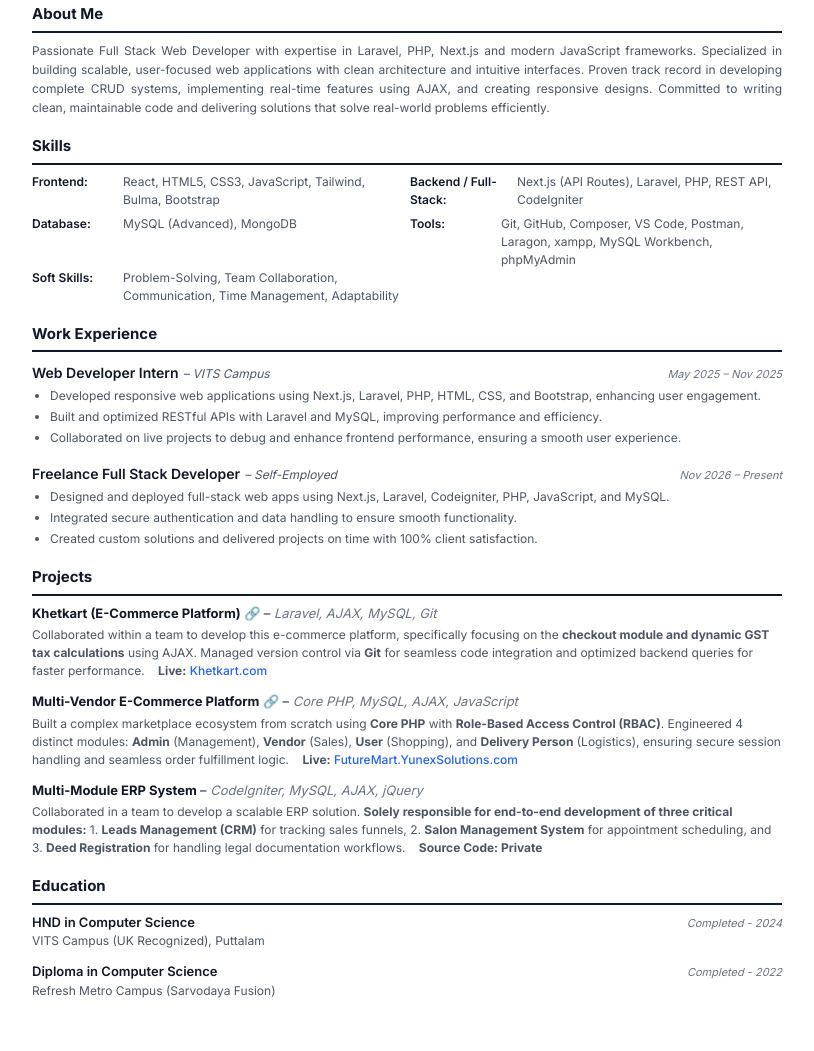
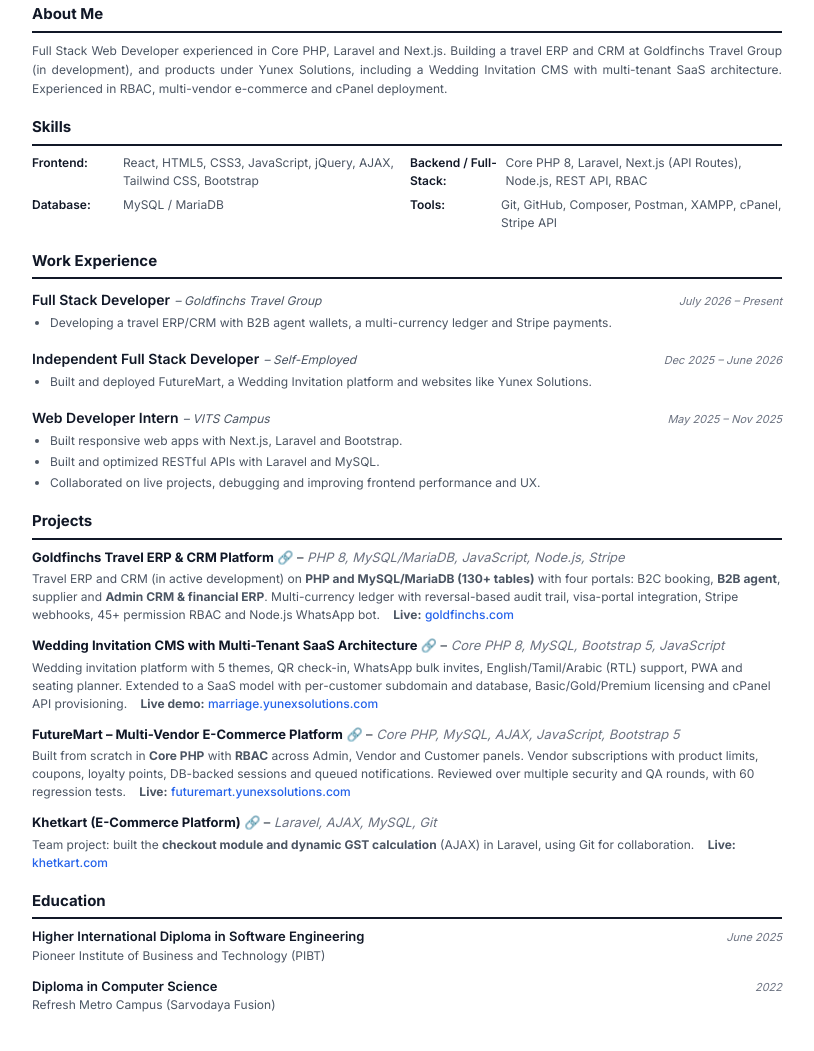
Before and after one commit to Shifkan04/My-CV-, a plain HTML site: page index.html in a window 1280 px wide. Shown: the part 227-1278 px from the top of the page, without its empty margins (233-1047 px from the left). Drawn offline with Linux system fonts and the light colour scheme.

Commit message:
biggest update from saudi

```diff
--- a/index.html
+++ b/index.html
@@ -4,7 +4,7 @@
 <head>
     <meta charset="UTF-8">
     <meta name="viewport" content="width=device-width, initial-scale=1.0">
-    <title>Shifkan - Full Stack Web Developer</title>
+    <title>Jaroofdeen Sifkhan - Full Stack Web Developer</title>
     <link href="https://fonts.googleapis.com/css2?family=Inter:wght@400;500;600;700&display=swap" rel="stylesheet">
     <link rel="stylesheet" href="https://cdnjs.cloudflare.com/ajax/libs/font-awesome/6.5.0/css/all.min.css">
 
@@ -699,7 +699,7 @@
         <header class="header">
             <img src="images/profile.png" alt="Profile Photo" class="profile-photo" onerror="this.style.display='none'">
             <div class="header-content">
-                <h1 class="name">Jaroof Deen Shifkan</h1>
+                <h1 class="name">Jaroofdeen Sifkhan</h1>
                 <div class="title-wrapper">
                     <h4 class="job-title">Full Stack Web Developer</h4>
                     <span class="status">
@@ -732,15 +732,7 @@
         <section class="section">
             <h2 class="section-title">About Me</h2>
             <p class="about-text">
-                Passionate Full Stack Web Developer with expertise in Laravel, PHP, Next.js and modern JavaScript
-                frameworks.
-                Specialized in building scalable, user-focused web applications with clean architecture and intuitive
-                interfaces.
-                Proven track record in developing complete CRUD systems, implementing real-time features using AJAX, and
-                creating
-                responsive designs. Committed to writing clean, maintainable code and delivering solutions that solve
-                real-world
-                problems efficiently.
+                Full Stack Web Developer experienced in Core PHP, Laravel and Next.js. Building a travel ERP and CRM at Goldfinchs Travel Group (in development), and products under Yunex Solutions, including a Wedding Invitation CMS with multi-tenant SaaS architecture. Experienced in RBAC, multi-vendor e-commerce and cPanel deployment.
             </p>
         </section>
 
@@ -749,33 +741,51 @@
             <div class="skills-grid">
                 <div class="skill-category">
                     <div class="skill-label">Frontend:</div>
-                    <div class="skill-items">React, HTML5, CSS3, JavaScript, Tailwind, Bulma, Bootstrap</div>
+                    <div class="skill-items">React, HTML5, CSS3, JavaScript, jQuery, AJAX, Tailwind CSS, Bootstrap</div>
                 </div>
                 <div class="skill-category">
                     <div class="skill-label">Backend / Full-Stack:</div>
-                    <div class="skill-items">Next.js (API Routes), Laravel, PHP, REST API, CodeIgniter</div>
+                    <div class="skill-items">Core PHP 8, Laravel, Next.js (API Routes), Node.js, REST API, RBAC</div>
                 </div>
                 <div class="skill-category">
                     <div class="skill-label">Database:</div>
-                    <div class="skill-items">MySQL (Advanced), MongoDB</div>
+                    <div class="skill-items">MySQL / MariaDB</div>
                 </div>
                 <div class="skill-category">
                     <div class="skill-label">Tools:</div>
-                    <div class="skill-items">Git, GitHub, Composer, VS Code, Postman, Laragon, xampp, MySQL Workbench,
-                        phpMyAdmin</div>
+                    <div class="skill-items">Git, GitHub, Composer, Postman, XAMPP, cPanel, Stripe API</div>
                 </div>
             </div>
-            <div class="skills-grid">
-                <div class="skill-category">
-                    <div class="skill-label">Soft Skills:</div>
-                    <div class="skill-items">Problem-Solving, Team Collaboration, Communication, Time Management,
-                        Adaptability</div>
-                </div>
-            </div>
-        </section>
+            </section>
 
         <section class="section">
             <h2 class="section-title">Work Experience</h2>
+
+            <div class="experience-item">
+                <div class="experience-header">
+                    <div>
+                        <span class="job-title">Full Stack Developer</span>
+                        <span class="company"> – Goldfinchs Travel Group</span>
+                    </div>
+                    <div class="date">July 2026 – Present</div>
+                </div>
+                <ul class="description-list">
+                    <li>Developing a travel ERP/CRM with B2B agent wallets, a multi-currency ledger and Stripe payments.</li>
+                </ul>
+            </div>
+
+            <div class="experience-item">
+                <div class="experience-header">
+                    <div>
+                        <span class="job-title">Independent Full Stack Developer</span>
+                        <span class="company"> – Self-Employed</span>
+                    </div>
+                    <div class="date">Dec 2025 – June 2026</div>
+                </div>
+                <ul class="description-list">
+                    <li>Built and deployed FutureMart, a Wedding Invitation platform and websites like Yunex Solutions.</li>
+                </ul>
+            </div>
 
             <div class="experience-item">
                 <div class="experience-header">
@@ -787,38 +797,69 @@
                 </div>
 
                 <ul class="description-list">
-                    <li>Developed responsive web applications using Next.js, Laravel, PHP, HTML, CSS, and Bootstrap,
-                        enhancing
-                        user engagement.</li>
-                    <li>Built and optimized RESTful APIs with Laravel and MySQL, improving performance and efficiency.
-                    </li>
-                    <li>Collaborated on live projects to debug and enhance frontend performance, ensuring a smooth user
-                        experience.</li>
+                    <li>Built responsive web apps with Next.js, Laravel and Bootstrap.</li>
+                    <li>Built and optimized RESTful APIs with Laravel and MySQL.</li>
+                    <li>Collaborated on live projects, debugging and improving frontend performance and UX.</li>
                 </ul>
             </div>
 
-            <div class="experience-item">
-                <div class="experience-header">
-                    <div>
-                        <span class="job-title">Freelance Full Stack Developer</span>
-                        <span class="company"> – Self-Employed</span>
-                    </div>
-                    <div class="date">
-                        <span id="current-date"></span> – Present
-                    </div>
-                </div>
-
-                <ul class="description-list">
-                    <li>Designed and deployed full-stack web apps using Next.js, Laravel, Codeigniter, PHP, JavaScript,
-                        and MySQL.</li>
-                    <li>Integrated secure authentication and data handling to ensure smooth functionality.</li>
-                    <li>Created custom solutions and delivered projects on time with 100% client satisfaction.</li>
-                </ul>
-            </div>
         </section>
 
         <section class="section">
             <h2 class="section-title">Projects</h2>
+
+            <div class="project-item">
+                <div class="project-title-line">
+                    <span class="project-name">
+                        <a href="https://goldfinchs.com" target="_blank" style="text-decoration: none; color: inherit;">
+                            <strong>Goldfinchs Travel ERP &amp; CRM Platform</strong> 🔗
+                        </a>
+                    </span> –
+                    <span class="project-tech">PHP 8, MySQL/MariaDB, JavaScript, Node.js, Stripe</span>
+                </div>
+                <div class="project-description">
+                    Travel ERP and CRM (in active development) on <strong>PHP and MySQL/MariaDB (130+ tables)</strong> with four portals: B2C booking, <strong>B2B agent</strong>, supplier and <strong>Admin CRM &amp; financial ERP</strong>. Multi-currency ledger with reversal-based audit trail, visa-portal integration, Stripe webhooks, 45+ permission RBAC and Node.js WhatsApp bot.
+                    <span style="margin-left: 10px;">
+                        <strong>Live:</strong> <a href="https://goldfinchs.com" target="_blank">goldfinchs.com</a>
+                    </span>
+                </div>
+            </div>
+
+            <div class="project-item">
+                <div class="project-title-line">
+                    <span class="project-name">
+                        <a href="https://marriage.yunexsolutions.com" target="_blank" style="text-decoration: none; color: inherit;">
+                            <strong>Wedding Invitation CMS with Multi-Tenant SaaS Architecture</strong> 🔗
+                        </a>
+                    </span> –
+                    <span class="project-tech">Core PHP 8, MySQL, Bootstrap 5, JavaScript</span>
+                </div>
+                <div class="project-description">
+                    Wedding invitation platform with 5 themes, QR check-in, WhatsApp bulk invites, English/Tamil/Arabic (RTL) support, PWA and seating planner. Extended to a SaaS model with per-customer subdomain and database, Basic/Gold/Premium licensing and cPanel API provisioning.
+                    <span style="margin-left: 10px;">
+                        <strong>Live demo:</strong> <a href="https://marriage.yunexsolutions.com" target="_blank">marriage.yunexsolutions.com</a>
+                    </span>
+                </div>
+            </div>
+
+             <div class="project-item">
+                <div class="project-title-line">
+                    <span class="project-name">
+                        <a href="https://futuremart.yunexsolutions.com" target="_blank"
+                            style="text-decoration: none; color: inherit;">
+                            <strong>FutureMart – Multi-Vendor E-Commerce Platform</strong> 🔗
+                        </a>
+                    </span> –
+                    <span class="project-tech">Core PHP, MySQL, AJAX, JavaScript, Bootstrap 5</span>
+                </div>
+                <div class="project-description">
+                    Built from scratch in <strong>Core PHP</strong> with
+                    <strong>RBAC</strong> across Admin, Vendor and Customer panels. Vendor subscriptions with product limits, coupons, loyalty points, DB-backed sessions and queued notifications. Reviewed over multiple security and QA rounds, with 60 regression tests.
+                    <span style="margin-left: 10px;">
+                        <strong>Live:</strong> <a href="https://futuremart.yunexsolutions.com" target="_blank">futuremart.yunexsolutions.com</a>
+                    </span>
+                </div>
+            </div>
 
             <div class="project-item">
                 <div class="project-title-line">
@@ -830,57 +871,11 @@
                     <span class="project-tech">Laravel, AJAX, MySQL, Git</span>
                 </div>
                 <div class="project-description">
-                    Collaborated within a team to develop this e-commerce platform, specifically focusing on the
-                    <strong>checkout module and dynamic GST tax calculations</strong> using AJAX. Managed version
-                    control via <strong>Git</strong> for seamless code integration and optimized backend queries for
-                    faster performance.
+                    Team project: built the
+                    <strong>checkout module and dynamic GST calculation</strong> (AJAX) in Laravel, using Git for
+                    collaboration.
                     <span style="margin-left: 10px;">
-                        <strong>Live:</strong> <a href="https://khetkart.com" target="_blank">Khetkart.com</a>
-                    </span>
-                </div>
-            </div>
-
-             <div class="project-item">
-                <div class="project-title-line">
-                    <span class="project-name">
-                        <a href="https://github.com/Shifkan04/FutureMart-E-commerce-website" target="_blank"
-                            style="text-decoration: none; color: inherit;">
-                            <strong>Multi-Vendor E-Commerce Platform</strong> 🔗
-                        </a>
-                    </span> –
-                    <span class="project-tech">Core PHP, MySQL, AJAX, JavaScript</span>
-                </div>
-                <div class="project-description">
-                    Built a complex marketplace ecosystem from scratch using <strong>Core PHP</strong> with
-                    <strong>Role-Based Access Control (RBAC)</strong>. Engineered 4 distinct modules:
-                    <strong>Admin</strong> (Management), <strong>Vendor</strong> (Sales), <strong>User</strong>
-                    (Shopping), and <strong>Delivery Person</strong> (Logistics), ensuring secure session handling and
-                    seamless order fulfillment logic.
-                    <span style="margin-left: 10px;">
-                        <strong>Live:</strong> <a href="https://futuremart.yunexsolutions.com" target="_blank">FutureMart.YunexSolutions.com</a>
-                    </span>
-                </div>
-            </div>
-
-            <div class="project-item">
-                <div class="project-title-line">
-                    <span class="project-name">
-                        <!-- <a href="https://github.com/thillaiyadiking/leads-management-system" target="_blank" style="text-decoration: none; color: inherit;"> -->
-                        <strong>Multi-Module ERP System</strong>
-                        <!-- </a> -->
-                    </span> –
-                    <span class="project-tech">CodeIgniter, MySQL, AJAX, jQuery</span>
-                </div>
-                <div class="project-description">
-                    Collaborated in a team to develop a scalable ERP solution. <strong>Solely responsible for end-to-end
-                        development of three critical modules:</strong>
-                    1. <strong>Leads Management (CRM)</strong> for tracking sales funnels,
-                    2. <strong>Salon Management System</strong> for appointment scheduling, and
-                    3. <strong>Deed Registration</strong> for handling legal documentation workflows.
-
-                    <span style="margin-left: 10px;">
-                        <strong>Source Code: Private</strong>
-                        <!-- <strong>Code:</strong> <a href="https://github.com/thillaiyadiking/leads-management-system" target="_blank">GitHub Link</a> -->
+                        <strong>Live:</strong> <a href="https://khetkart.com" target="_blank">khetkart.com</a>
                     </span>
                 </div>
             </div>
@@ -892,10 +887,10 @@
             <div class="education-item">
                 <div class="education-header">
                     <div>
-                        <div class="degree">HND in Computer Science</div>
-                        <div class="institution">VITS Campus (UK Recognized), Puttalam</div>
+                        <div class="degree">Higher International Diploma in Software Engineering</div>
+                        <div class="institution">Pioneer Institute of Business and Technology (PIBT)</div>
                     </div>
-                    <div class="date">Completed - 2024</div>
+                    <div class="date">June 2025</div>
                 </div>
             </div>
 
@@ -905,7 +900,7 @@
                         <div class="degree">Diploma in Computer Science</div>
                         <div class="institution">Refresh Metro Campus (Sarvodaya Fusion)</div>
                     </div>
-                    <div class="date">Completed - 2022</div>
+                    <div class="date">2022</div>
                 </div>
             </div>
         </section>
@@ -919,18 +914,6 @@
         function downloadPDF() {
             window.print();
         }
-
-        const now = new Date();
-
-        const months = [
-            "Jan", "Feb", "March", "April", "May", "June",
-            "July", "Aug", "Sep", "Oct", "Nov", "Dec"
-        ];
-
-        const currentMonth = months[now.getMonth()];
-        const currentYear = now.getFullYear();
-
-        document.getElementById("current-date").textContent = currentMonth + " " + currentYear;
     </script>
 </body>
 
```
